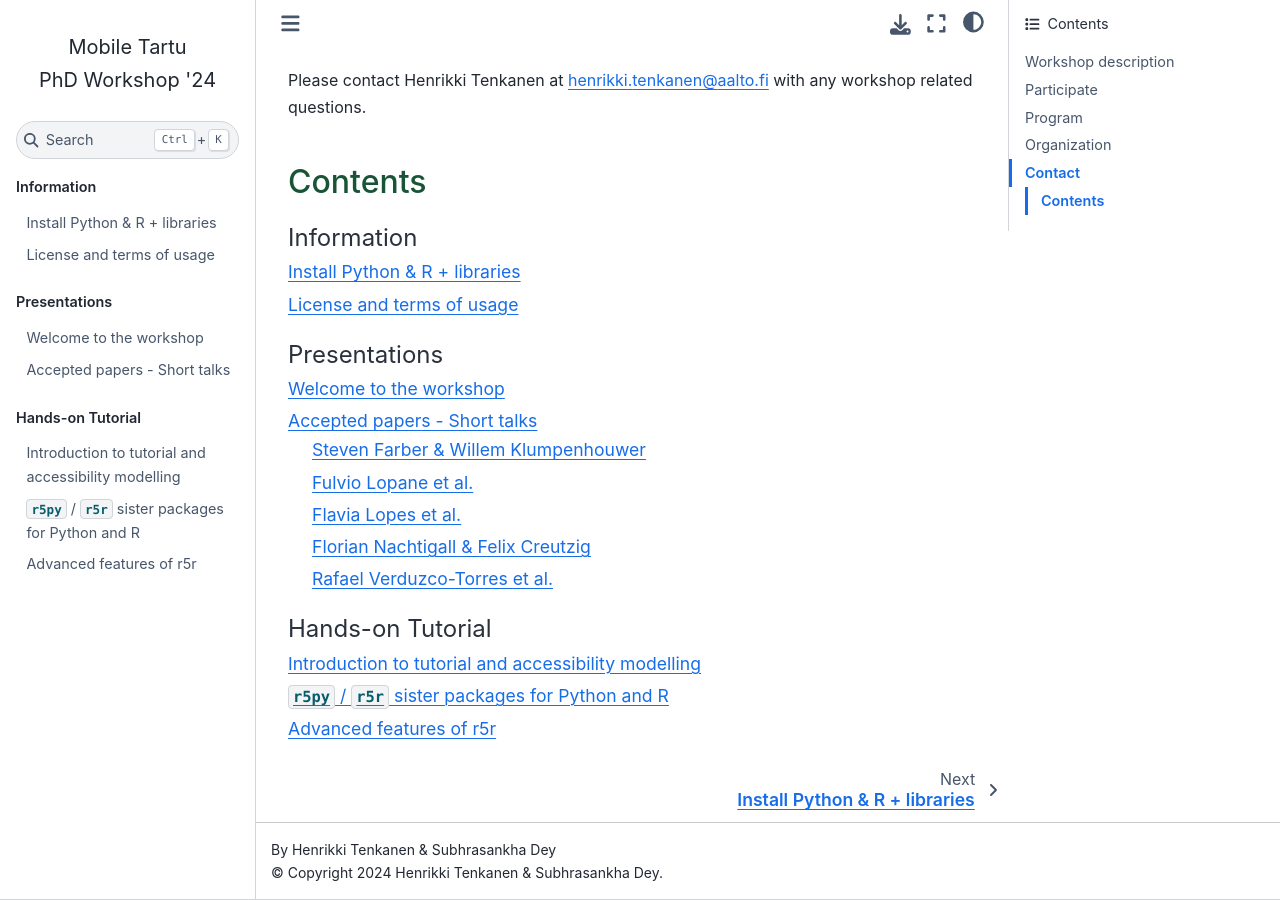
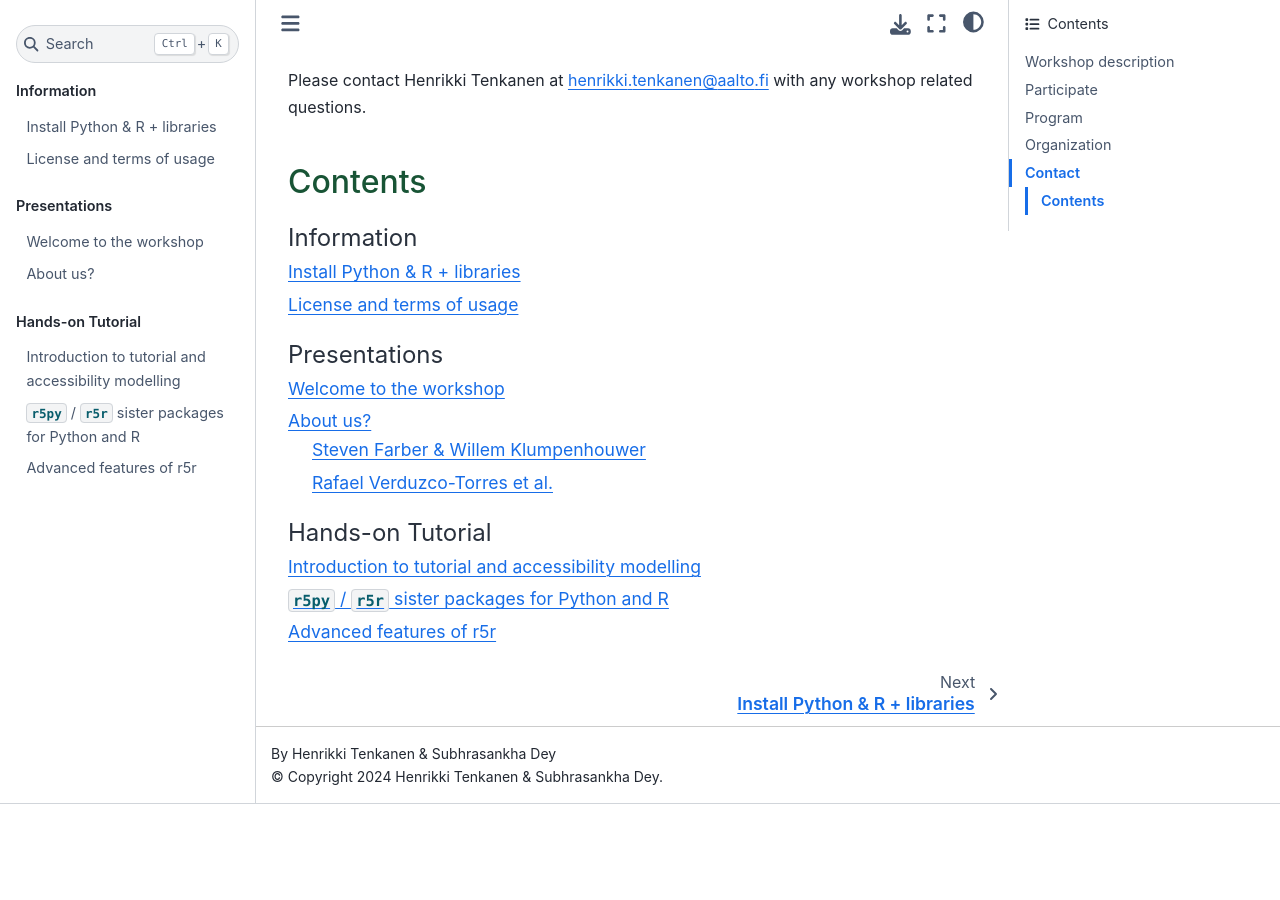
Before and after one commit to AaltoGIS/Mobile-Tartu-2024, a Sphinx documentation site: the page built from source/index.rst, in a window 1280 px wide and 900 px high, scrolled down 3408 px. Built offline with Sphinx 7.4.7 and the Sphinx Book theme 1.1.4, drawn with Linux system fonts in a browser that asks for light colours; pages that are not in the unit, such as notebooks, are missing from menus; after the commit the page ends 4212 px from its top, so only the background shows below that.

Commit message:
Update short_talks.rst

```diff
--- a/source/presentations/short_talks.rst
+++ b/source/presentations/short_talks.rst
@@ -1,7 +1,7 @@
-Accepted papers - Short talks
+About us?
 =============================
 
-Below you can find the presentations of all speakers that were accepted for a talk at OTESAMA 2023 workshop.
+Below you can find the presentations of the  speakers?
 
 Steven Farber & Willem Klumpenhouwer
 ------------------------------------
@@ -14,35 +14,6 @@ Steven Farber & Willem Klumpenhouwer
 
     <iframe src="https://drive.google.com/file/d/1I6Hvp4e5K987iOLwHPp1H95plndmjwrE/preview" frameborder="0" width="960" height="569" allowfullscreen="true" mozallowfullscreen="true" webkitallowfullscreen="true"></iframe>
 
-
-Fulvio Lopane et al.
---------------------
-
-**Fulvio Lopane**, Eleni Kalantzi, Richard Milton & Michael Batty (2023). `Land-Use Transport-Interaction modelling for sustainable mobility in metropolitan areas. <https://osf.io/mtcu6>`__
-
-.. raw:: html
-
-    <iframe src="https://docs.google.com/presentation/d/e/2PACX-1vQ8dV1pvHD9nnR-MAcXNhBdQvBb5OGT54B9WMNZzcUuwdmtGJFoqqjO5N9Ly1lv4w/embed?start=false&loop=false&delayms=3000" frameborder="0" width="960" height="569" allowfullscreen="true" mozallowfullscreen="true" webkitallowfullscreen="true"></iframe>
-
-Flavia Lopes et al.
--------------------
-
-Flavia Lopes, **Jorge Gil** & Ioanna Stavroulaki (2023). `Developing Flexible and Interoperable Multimodal Urban Models and Tools for Integration of Urban and Public Transport Planning. <https://osf.io/5j2uz>`__
-
-.. raw:: html
-
-    <iframe src="https://docs.google.com/presentation/d/e/2PACX-1vTjCc5AmI0fNmLdmkAtxDNDi88J1-bliEKtsIVW-rKFIBux0Kt29VLe5yVPqDqZdA/embed?start=false&loop=false&delayms=3000" frameborder="0" width="960" height="569" allowfullscreen="true" mozallowfullscreen="true" webkitallowfullscreen="true"></iframe>
-
-
-Florian Nachtigall & Felix Creutzig
------------------------------------
-
-Florian Nachtigall & Felix Creutzig (2023). `TransitAccess: A Python, GTFS-based transit index incorporating centrality and spatio-temporal accessibility. <https://osf.io/cjk7w>`__
-
-.. raw:: html
-
-    <iframe src="https://docs.google.com/presentation/d/e/2PACX-1vTlfSIl2m5kwt8CUpDKNp24GmCg6I2Yg6LwA8S13nDEwIJ0vfJpBBDyJ0mrGhMKHA/embed?start=false&loop=false&delayms=3000" frameborder="0" width="960" height="569" allowfullscreen="true" mozallowfullscreen="true" webkitallowfullscreen="true"></iframe>
-
 Rafael Verduzco-Torres et al.
 -----------------------------
 
```
